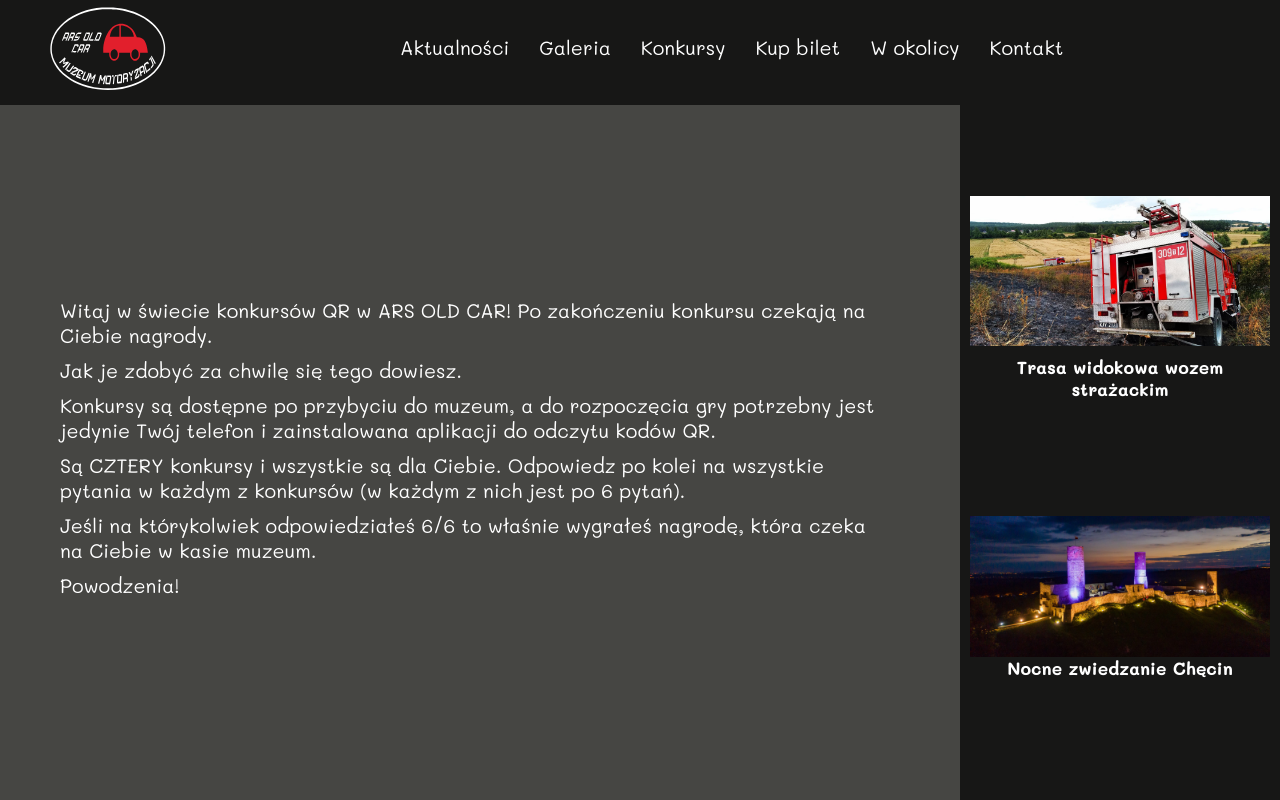
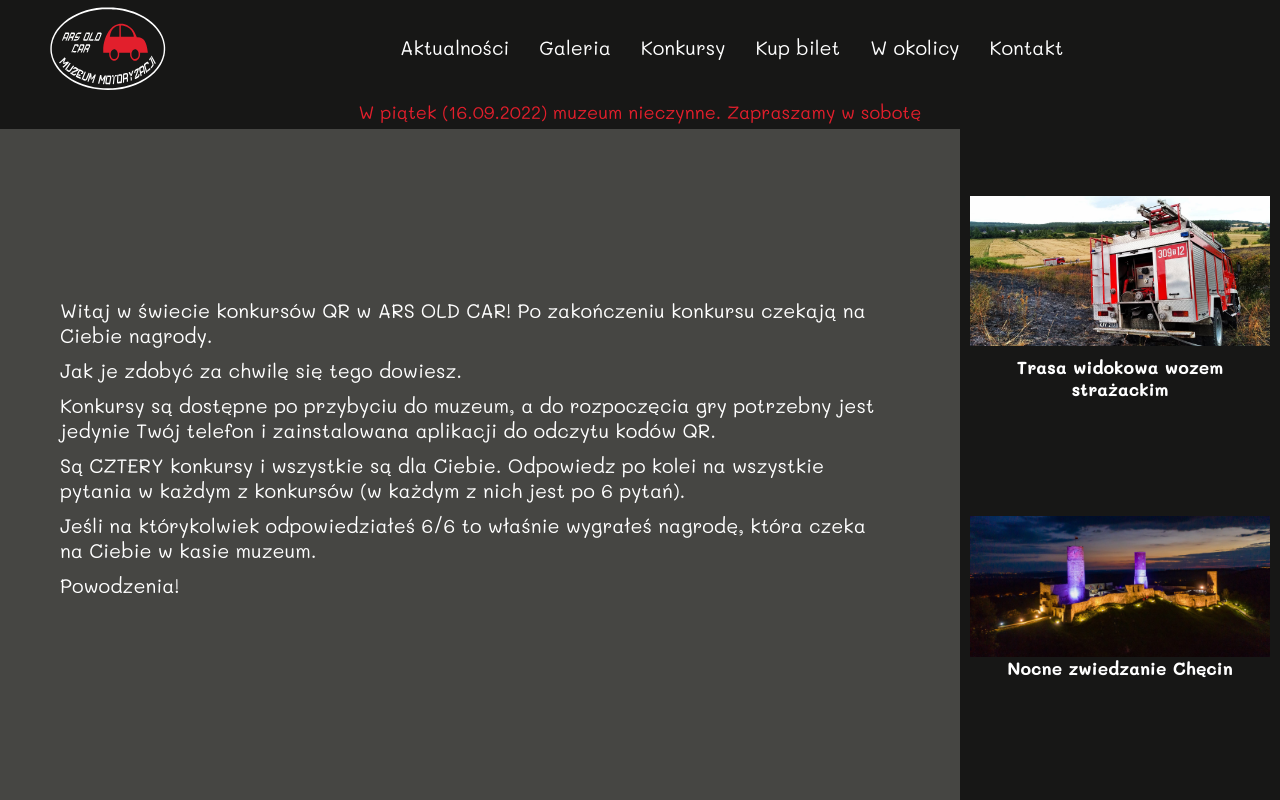
Before and after one commit to damian-guh/ars-old-car, a Next.js app: page /qr in a window 1280 px wide. Shown: the top 800 px of the page. Built offline with nearby package versions, Linux system fonts and the light colour scheme.

Commit message:
feat: add quick news

```diff
--- a/src/components/Layout/Header/index.tsx
+++ b/src/components/Layout/Header/index.tsx
@@ -33,7 +33,7 @@ const Header = () => {
           onClick={() => toggleMenu && toggleMenu((prevState) => !prevState)}
         />
       )}
-      <QuickNewsSection />
+      <QuickNewsSection>W piątek (16.09.2022) muzeum nieczynne. Zapraszamy w sobotę</QuickNewsSection>
     </Wrapper>
   );
 };
```
